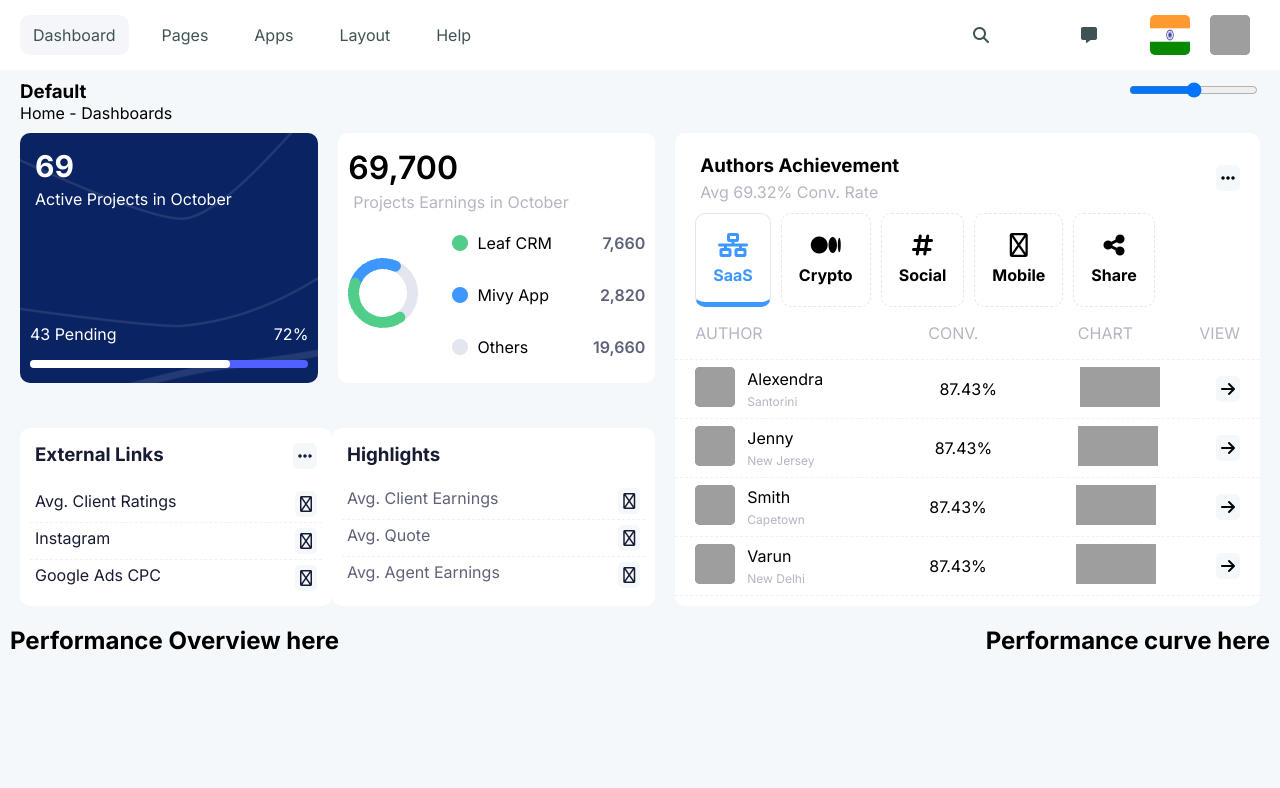
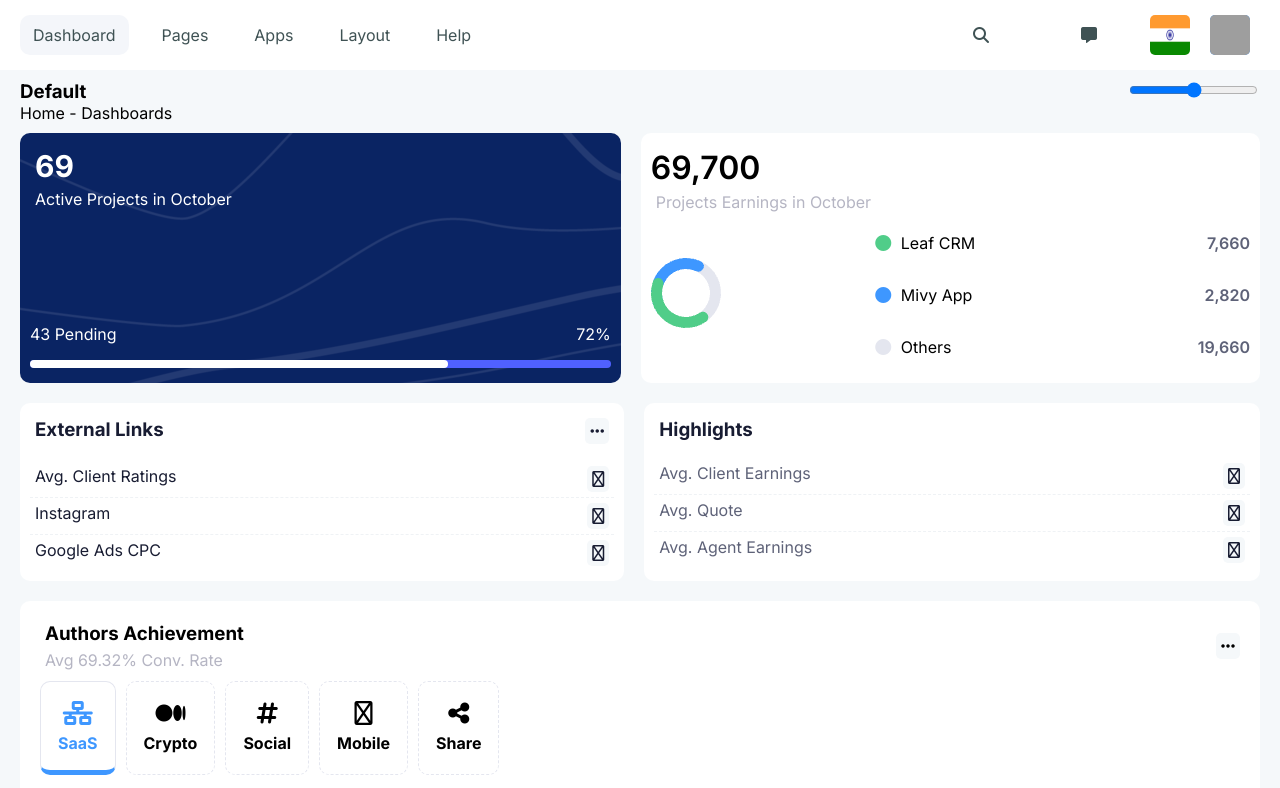
Before and after one commit to bewake24/Keen-Themes-Replica, a plain HTML site: page index.html in a window 1280 px wide. Shown: the top 788 px of the page. Drawn offline with Linux system fonts and the light colour scheme; grey boxes are pictures that could not be loaded; some icons are missing.

Commit message:
Working on analytics.

```diff
--- a/styles.css
+++ b/styles.css
@@ -101,6 +101,7 @@ header{
   flex-wrap: wrap;
   justify-content: space-between;
   padding: 0 10px;
+  gap: 20px;
 }
 
 .author{
@@ -121,6 +122,7 @@ header{
   border-radius: 10px;
   padding: 0;
   margin: 0 10px;
+  gap: 20px;
   flex-grow: 2;
 }
 
@@ -129,6 +131,7 @@ header{
   flex-direction: row;
   min-width: 520px;
   flex-wrap: wrap;
+  gap: 20px;
 }
 
 .active{
@@ -137,9 +140,8 @@ header{
   justify-content: space-between;
   background-image: url("resources/active-projects.png");
   padding: 10px;
-  margin-right: 20px;
   border-radius: 10px;
-  min-width: 250px;
+  min-width: 350px;
   flex-grow: 2;
 }
 
@@ -188,7 +190,7 @@ header{
   border-radius: 10px;
   padding: 10px;
   flex-grow: 2;
-  min-width: 250px;
+  min-width: 350px;
 }
 
 .monthly-earnings{
@@ -259,6 +261,7 @@ header{
   display: flex;
   justify-content: space-between;
   flex-flow: row;
+  gap: 20px;
 }
 
 .links{
```
Also changed, not shown: index.html (+2 -0 lines).
